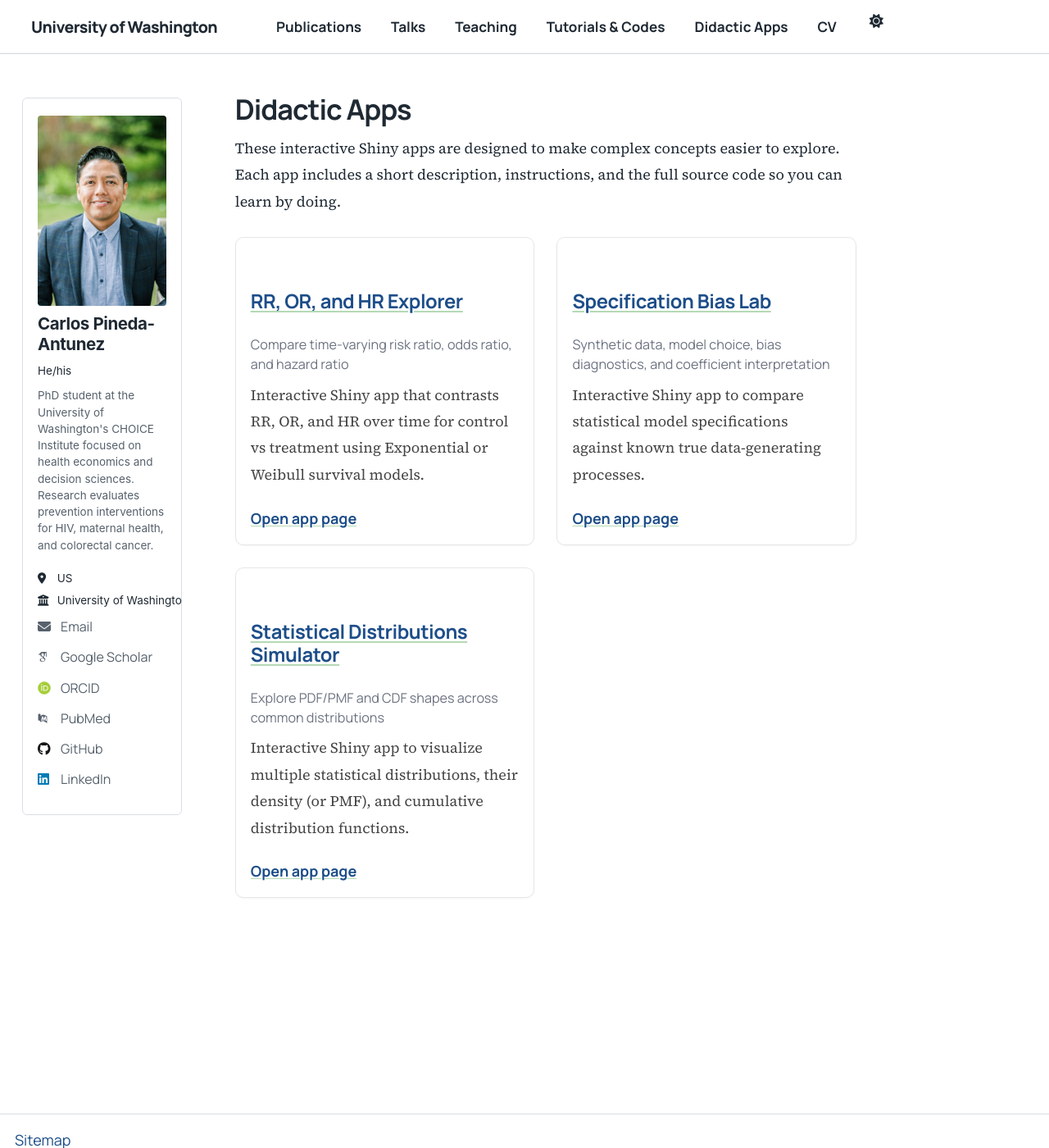
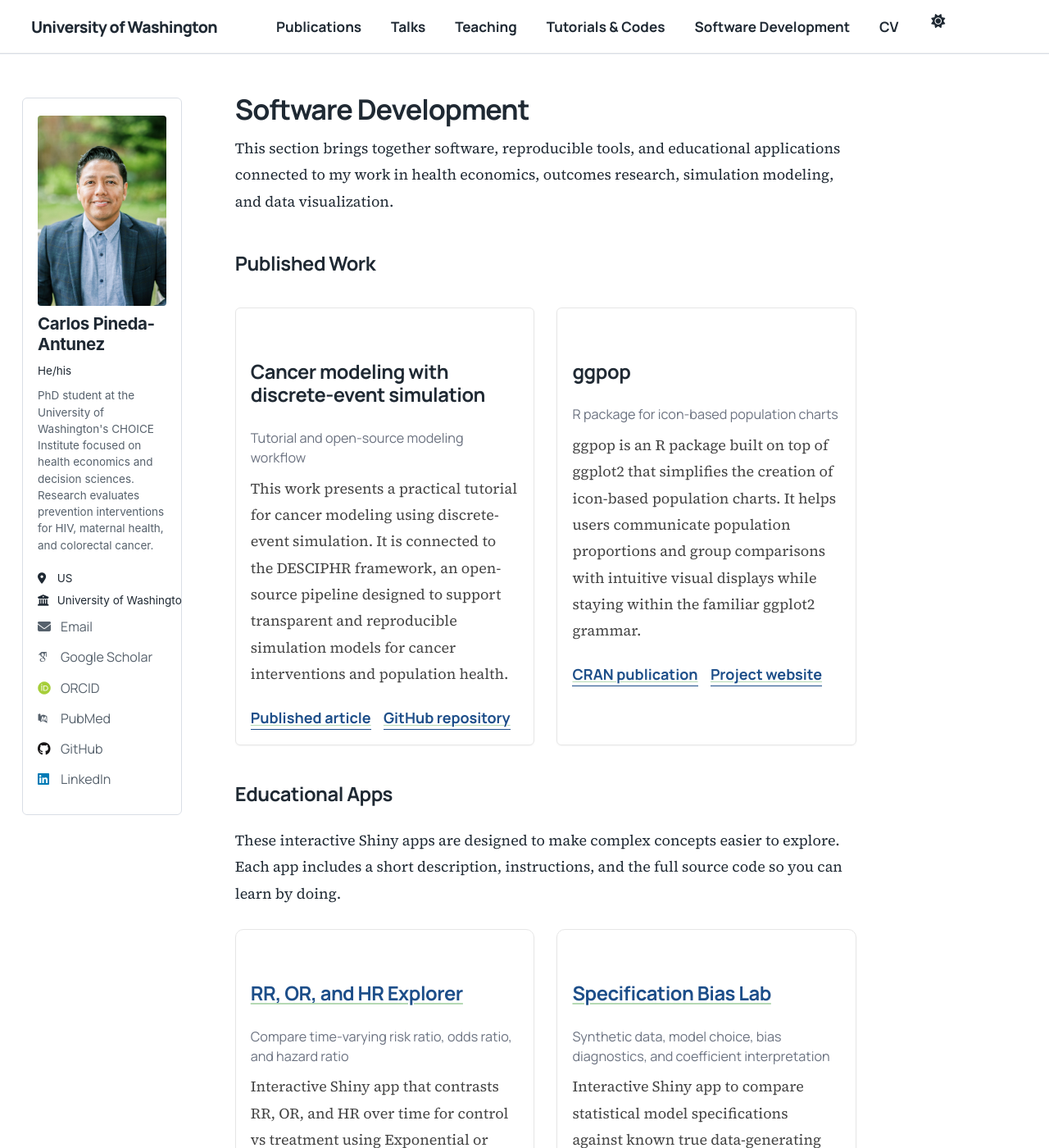
Before and after one commit to CarlosPiant/CarlosPiant.github.io, a Jekyll site: the page built from _pages/apps.md, in a window 1280 px wide and 1400 px high. Shown: the whole window at 82% size. Built offline with Jekyll 4.4.1, drawn with Linux system fonts in a browser that asks for light colours; some web fonts are replaced; a script that is not in the unit is left out.

Commit message:
Rename 'Didactic Apps' to 'Software Development'
Rename the "Didactic Apps" section to "Software Development" across the site and expand its content. Updates include: navigation and About link text, apps page title and new "Published Work" cards (two software items with links), new SCSS styles for software cards and links, and guidance in update-site.md about where to add published software items. Also add a new teaching entry (Course Master, CHOICE Grad Seminar, Mar 2026). These changes broaden the section to include published software, reproducible tools, and educational apps.

```diff
--- a/_data/navigation.yml
+++ b/_data/navigation.yml
@@ -20,7 +20,7 @@ main:
   - title: "Tutorials & Codes"
     url: /tutorials/
 
-  - title: "Didactic Apps"
+  - title: "Software Development"
     url: /apps/
 
   - title: "CV"
--- a/_pages/apps.md
+++ b/_pages/apps.md
@@ -1,9 +1,37 @@
 ---
 layout: single
-title: "Didactic Apps"
+title: "Software Development"
 permalink: /apps/
 author_profile: true
 ---
+
+This section brings together software, reproducible tools, and educational applications connected to my work in health economics, outcomes research, simulation modeling, and data visualization.
+
+## Published Work
+
+<div class="app-grid software-work-grid">
+  <div class="app-card software-work-card">
+    <h2 class="app-title">Cancer modeling with discrete-event simulation</h2>
+    <div class="app-subtitle">Tutorial and open-source modeling workflow</div>
+    <p class="app-description">This work presents a practical tutorial for cancer modeling using discrete-event simulation. It is connected to the DESCIPHR framework, an open-source pipeline designed to support transparent and reproducible simulation models for cancer interventions and population health.</p>
+    <div class="software-links">
+      <a class="app-link" href="https://link.springer.com/article/10.1007/s40273-025-01571-3">Published article</a>
+      <a class="app-link" href="https://github.com/sjpi22/tutorial_cancer_modeling_des">GitHub repository</a>
+    </div>
+  </div>
+
+  <div class="app-card software-work-card">
+    <h2 class="app-title">ggpop</h2>
+    <div class="app-subtitle">R package for icon-based population charts</div>
+    <p class="app-description">ggpop is an R package built on top of ggplot2 that simplifies the creation of icon-based population charts. It helps users communicate population proportions and group comparisons with intuitive visual displays while staying within the familiar ggplot2 grammar.</p>
+    <div class="software-links">
+      <a class="app-link" href="https://cran.r-project.org/web/packages/ggpop/index.html">CRAN publication</a>
+      <a class="app-link" href="https://jurjoroa.github.io/ggpop/">Project website</a>
+    </div>
+  </div>
+</div>
+
+## Educational Apps
 
 These interactive Shiny apps are designed to make complex concepts easier to explore. Each app includes a short description, instructions, and the full source code so you can learn by doing.
 
--- a/_sass/layout/apps.scss
+++ b/_sass/layout/apps.scss
@@ -38,3 +38,22 @@
 .app-link:hover {
   text-decoration: underline;
 }
+
+.software-work-grid {
+  margin-bottom: 2rem;
+}
+
+.software-work-card {
+  border-radius: 6px;
+}
+
+.software-links {
+  display: flex;
+  flex-wrap: wrap;
+  gap: 0.85rem;
+  margin-top: 0.75rem;
+}
+
+.software-links .app-link {
+  border-bottom: 1px solid currentColor;
+}
```
Also changed, not shown: _pages/about.md (+1 -1 lines), _pages/update-site.md (+11 -2 lines), _teaching/2026-03-01-course-master-choice-grad-seminar.md (added, +10 -0 lines).
